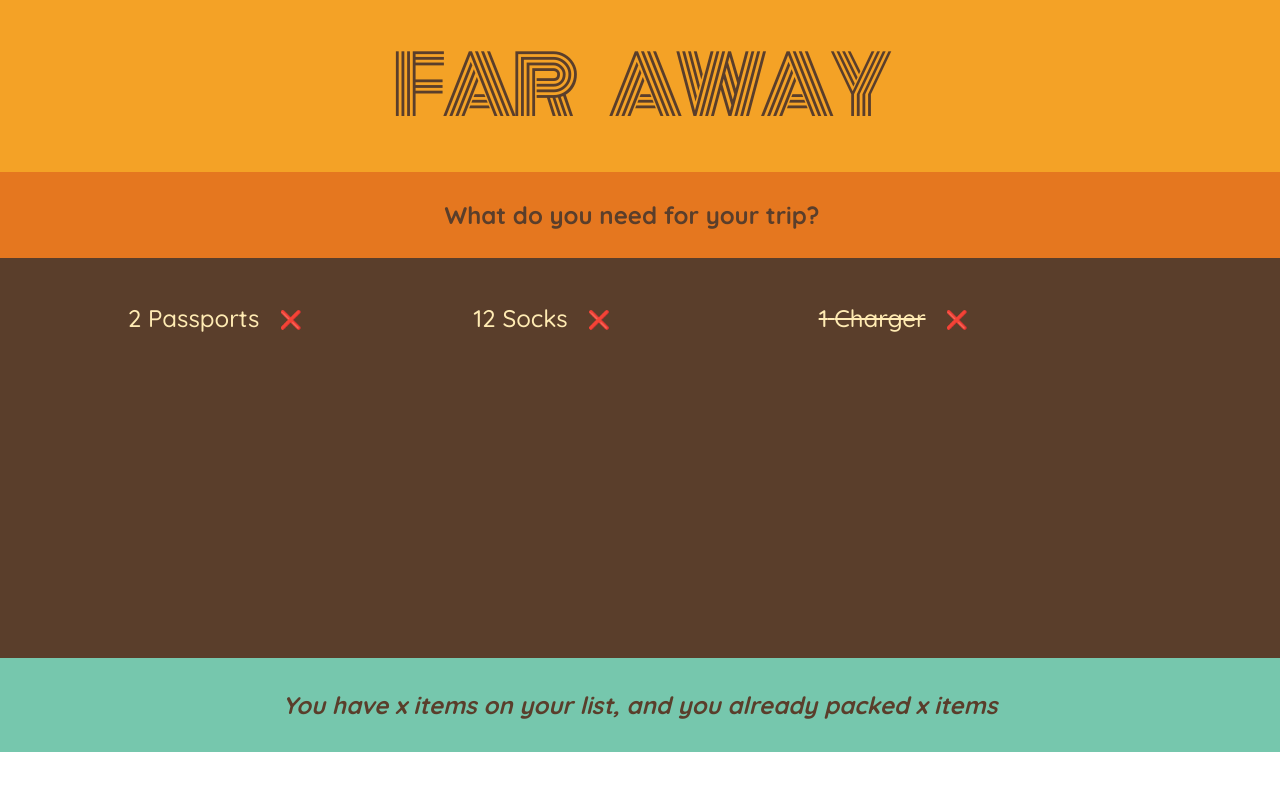
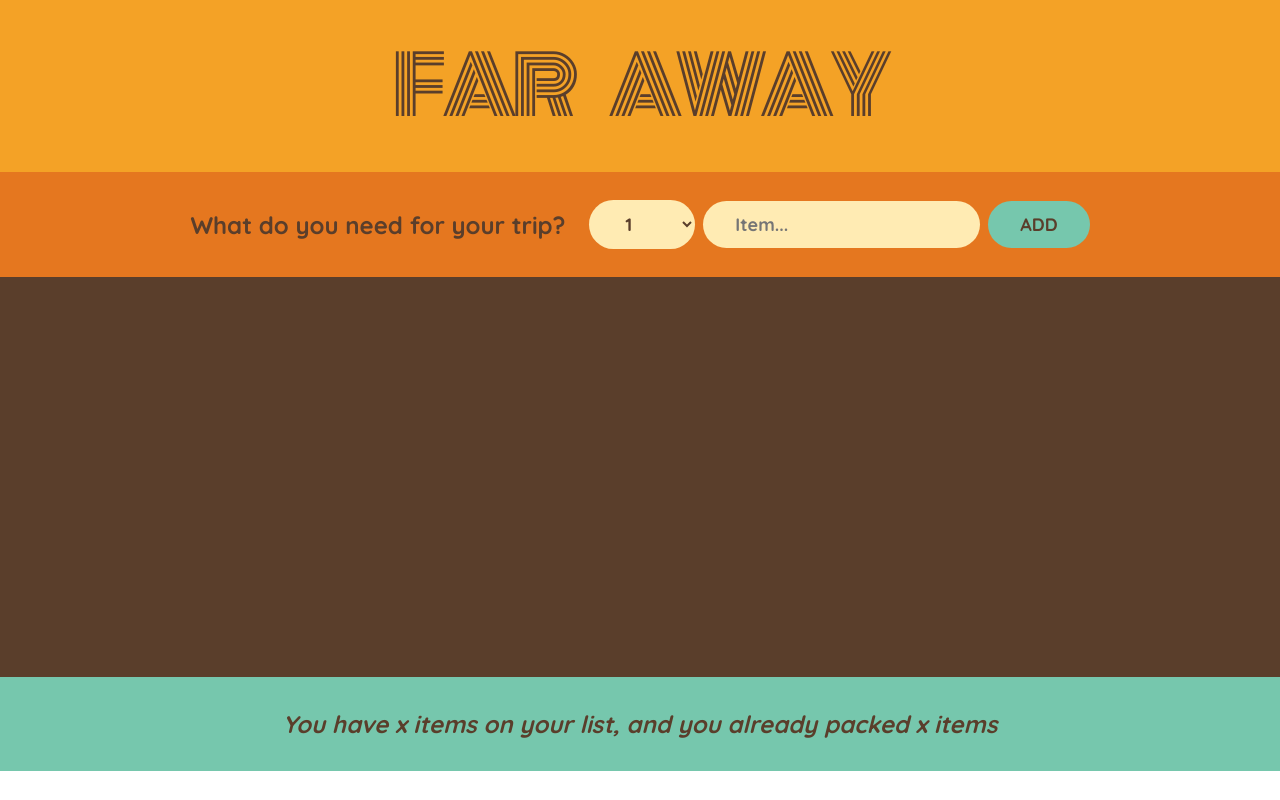
Before and after one commit to GabbenPapa/React-Traveller, a React (Vite) app: page / in a window 1280 px wide. Built offline with nearby package versions, Linux system fonts and the light colour scheme.

Commit message:
Add functionality to add button

```diff
--- a/src/App.jsx
+++ b/src/App.jsx
@@ -1,11 +1,18 @@
 import { Logo, Form, PackingList, Stats } from "./Components";
+import { useState } from "react";
 
 export default function App() {
+  const [items, setItems] = useState([]);
+
+  function handleAddItems(item) {
+    setItems((items) => [...items, item]);
+  }
+
   return (
     <div>
       <Logo />
-      <Form />
-      <PackingList />
+      <Form handleAddItems={handleAddItems} />
+      <PackingList items={items} setItems={setItems} />
       <Stats />
     </div>
   );
--- a/src/Components.jsx
+++ b/src/Components.jsx
@@ -1,29 +1,66 @@
 import "./index.css";
-
-const initialItems = [
-  { id: 1, description: "Passports", quantity: 2, packed: false },
-  { id: 2, description: "Socks", quantity: 12, packed: false },
-  { id: 3, description: "Charger", quantity: 1, packed: true },
-];
+import { useState } from "react";
 
 export function Logo() {
   return <h1>Far Away</h1>;
 }
 
-export function Form() {
+export function Form({ handleAddItems }) {
+  const [description, setDescription] = useState("");
+  const [quantity, setQuantity] = useState(1);
+
+  function handleSubmit(e) {
+    e.preventDefault();
+
+    if (!description) return;
+
+    const newItem = {
+      id: Date.now(),
+      description,
+      quantity,
+      packed: false,
+    };
+
+    handleAddItems(newItem);
+
+    setDescription("");
+    setQuantity(1);
+
+    initialItems.push(newItem);
+  }
+
   return (
-    <div className="add-form">
+    <form className="add-form" onSubmit={handleSubmit}>
       <h3>What do you need for your trip?</h3>
-    </div>
+      <select
+        value={quantity}
+        onChange={(e) => setQuantity(Number(e.target.value))}
+      >
+        {Array.from({ length: 20 }, (_, i) => i + 1).map((num) => (
+          <option value={num} key={num}>
+            {num}
+          </option>
+        ))}
+      </select>
+      <input
+        type="text"
+        placeholder="Item..."
+        value={description}
+        onChange={(e) => {
+          setDescription(e.target.value);
+        }}
+      />
+      <button>Add</button>
+    </form>
   );
 }
 
-export function PackingList() {
+export function PackingList({ items }) {
   return (
     <div className="list">
       <ul>
-        {initialItems.map((item) => (
-          <Item item={item} />
+        {items.map((item) => (
+          <Item item={item} key={item.id} />
         ))}
       </ul>
     </div>
```
